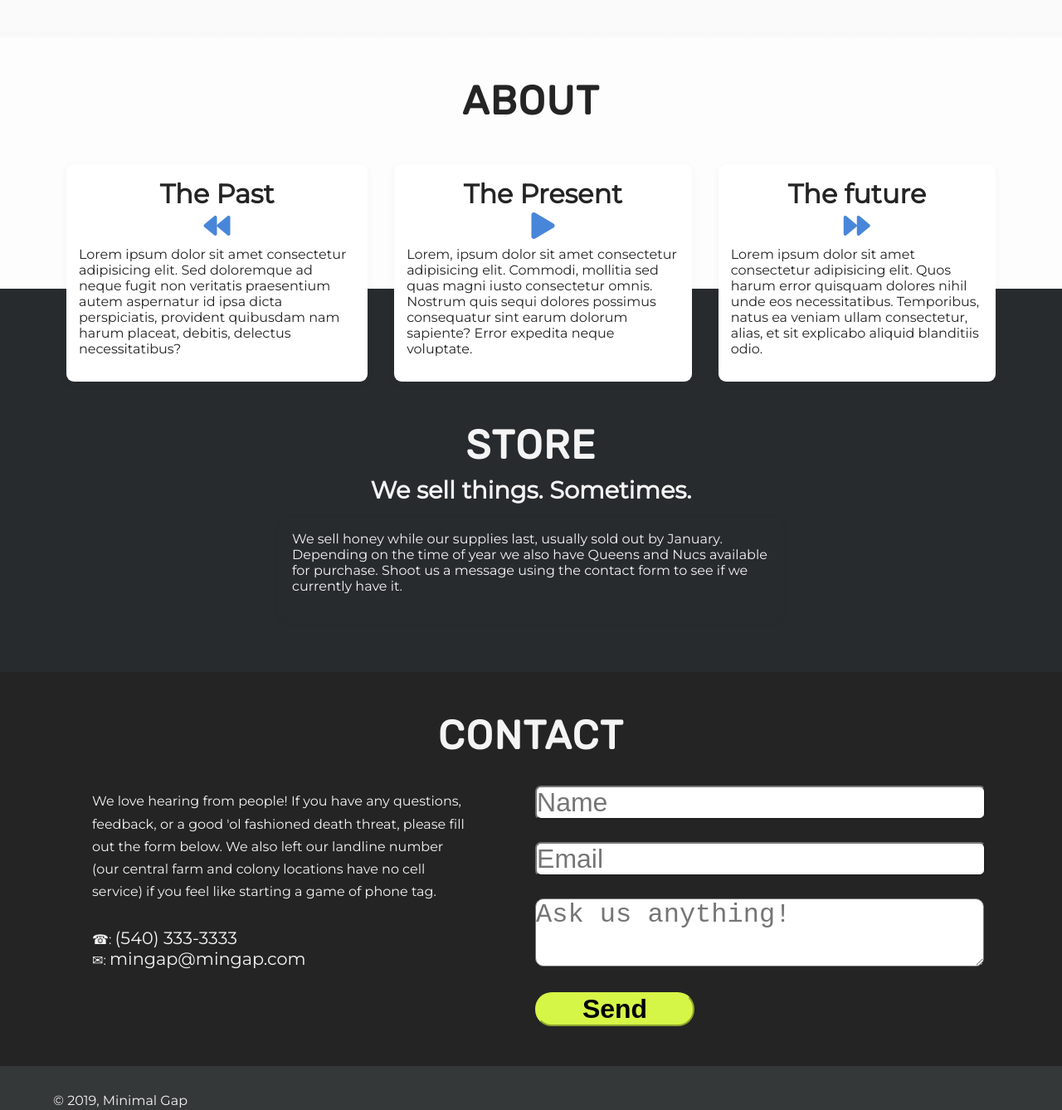
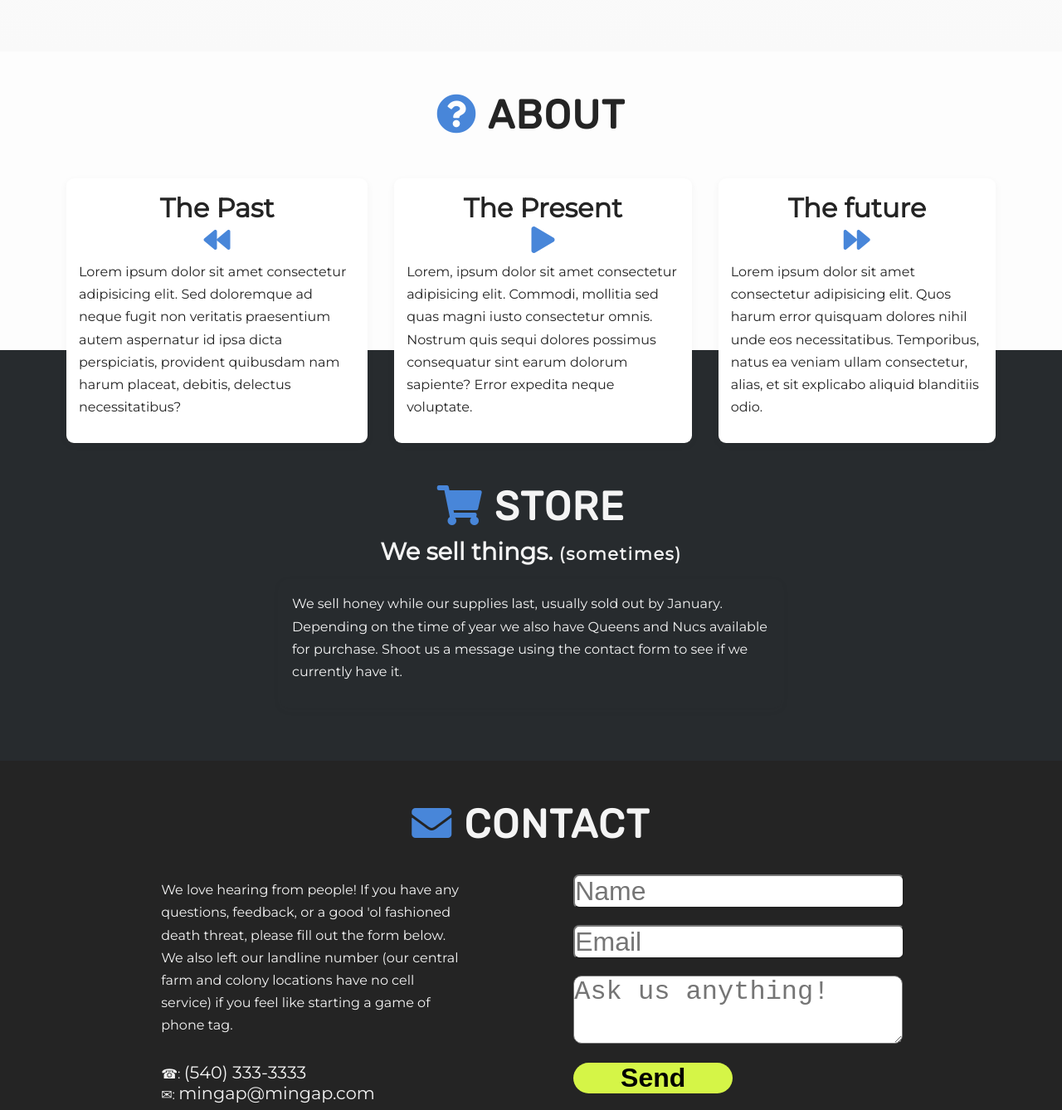
Before and after one commit to greenlightjohnny/mingap, a plain HTML site: page index.html in a window 1280 px wide. Shown: the part 1462-2800 px from the top of the page at 83% size. Drawn offline with Linux system fonts and the light colour scheme.

Commit message:
Navbar shadow, logo, accent colors, mobile LS view

```diff
--- a/CSS/style.scss
+++ b/CSS/style.scss
@@ -6,7 +6,7 @@
 
 $screen-tablet: 550px;
 $screen-tablet-large: 811px;
-$screen-desktop: 1050px;
+$screen-desktop: 1201px;
 $screen-desktop-large: 1300px;
 
 @mixin tablet {
@@ -17,6 +17,12 @@ $screen-desktop-large: 1300px;
 
 @mixin tabletLarge {
     @media(min-width: #{$screen-tablet-large}) {
+        @content;
+    }
+}
+
+@mixin desktop {
+    @media(min-width: #{$screen-desktop}) {
         @content;
     }
 }
@@ -100,8 +106,13 @@ header {
         top: 30%;
 
         @include tablet {
+            font-size: 6rem;
+        }
+        @include tabletLarge {
             font-size: 8rem;
         }
+
+
     }
 }
 
@@ -116,7 +127,7 @@ header {
 /**************************************************************************
 *********************** MAIN **********************************************/
 .anch {
-    display: none;
+    visibility: hidden;
 }
 #mainNav {
     display: flex;
@@ -126,9 +137,20 @@ header {
     align-items: center;
     background: #fff;
     z-index: 2;
+    transition: all ease 1s;
 
     .logo {
         margin: 1rem 0 1rem 10%;
+
+
+
+        img {
+            position: center;
+            width: 50px;
+            height: auto;
+            color: #4886d9;
+
+        }
     }
 
     ul {
@@ -147,6 +169,10 @@ header {
             font-weight: bold;
             color: $offblack;
 
+        }
+
+        a:hover {
+            color: #4886d9;
         }
     }
 
@@ -240,7 +266,8 @@ header {
 .stickyNav {
     position: sticky;
     top: 0;
-    width: 100%
+    width: 100%;
+  box-shadow: 0px 1px 10px #999;
 }
 
 .blurBackground {
@@ -259,6 +286,9 @@ header {
 
     #tt {
         @include sectionHeading;
+        .fas {
+            color:#4886d9;
+        }
     }
 
     h3 {
@@ -449,6 +479,7 @@ header {
     }
 
     p {
+        line-height: 1.7rem;
         color: $offblack;
         @include paragraphPadding;
     }
@@ -532,16 +563,24 @@ header {
         @include sectionHeading;
         color: $offwhite;
         padding-bottom: .5rem;
+        .fas {
+            color: #4886d9;
+        }
     }
 
     h3 {
         @include subHeading;
         color: $offwhite;
         font-size: 1.8rem;
+        .some {
+            font-size: 1.3rem;
+            letter-spacing: .1rem;
+        }
     }
 
     p {
         color: $offwhite;
+        line-height: 1.7rem;
         @include paragraphPadding;
     }
 }
@@ -565,6 +604,10 @@ header {
         display: flex;
         flex: 1;
         }
+
+        @include desktop {
+            width: 80%;
+        }
     }
 
     .contactTop {
@@ -578,14 +621,24 @@ header {
         @include tabletLarge {
             margin: 0 2rem 0 2rem;
         }
+
+        @include desktop {
+            margin: 0 5%;
+        }
     }
     .form {
         width: 90%;
         margin: 0 auto;
+        padding-left: 15px;
+        padding-right: 15px;
 
         @include tabletLarge {
-            width: 100%;
+
             margin: 0 2rem 0 2rem;
+        }
+
+        @include desktop {
+            margin: 0 5%;
         }
 
     }
@@ -610,12 +663,12 @@ header {
 
     #button {
         background: rgb(213, 245, 71);
-        border-color: rgb(213, 245, 71);
+        border: none;
         border-radius: 20px;
         font-weight: bold;
         color: #000;
         margin-bottom: 0;
-        border-style: outset;
+
 
 
         @include tablet {
@@ -633,6 +686,10 @@ header {
 
     h2 {
         @include sectionHeading;
+        .fas {
+        color: #4886d9;
+
+        }
     }
 
     p {
--- a/JS/main.js
+++ b/JS/main.js
@@ -23,6 +23,7 @@ const nav = document.querySelector('#mainNav');
 function stickyNav() {
     const anch = document.querySelector('.anch');
     const anchPos = anch.offsetTop;
+    console.log(anchPos)
     const navPos = nav.offsetTop;
     if(window.pageYOffset >= anchPos) {
         nav.classList.add('stickyNav')
--- a/index.html
+++ b/index.html
@@ -24,12 +24,12 @@
     <div class="anch"></div>
     <nav id="mainNav">
         <div class="logo">
-            MGA
+            <img src="/IMG/bee2logo.svg" alt="">
         </div>
             <ul id="desktopNav">
                 <li><a href="#">Home</a></li>
-                <li><a href="#articles">Articles</a></li>
-                <li><a href="#about">About</a></li>
+                <li><a href="#navA">Articles</a></li>
+                <li><a href="#navAb">About</a></li>
                 <li><a href="#store">Store</a></li>
                 <li><a href="#contact">Contact</a></li>
             </ul>
@@ -62,7 +62,7 @@
     <main>
         <div class="anchor" id="navA"></div>
         <section class="articles" id="articles">
-            <h2 id="tt">Articles</h2>
+            <h2 id="tt"><i class="fas fa-info-circle"></i> Articles</h2>
 
             <ul class="hexflex">
                 <li class="hexagon">
@@ -160,7 +160,7 @@
 
         <div class="anchor" id="navAb"></div>
         <section class="about" id="about">
-            <h2>About</h2>
+            <h2><i class="fas fa-question-circle"></i> About</h2>
 
             <article>
                 <div class="past">
@@ -184,15 +184,15 @@
         </section>
         <div class="anchor" id="navS"></div>
         <section class="store" id="store">
-            <h2>Store</h2>
+            <h2><i class="fas fa-shopping-cart"></i> Store</h2>
             <div class="storeTop">
-            <h3>We sell things. Sometimes.</h3>
+            <h3> We sell things. <span class="some">(sometimes)</span></h3>
             <p>We sell honey while our supplies last, usually sold out by January. Depending on the time of year we also have Queens and Nucs available for purchase. Shoot us a message using the contact form to see if we currently have it.</p>
             </div>
         </section>
         <div class="anchor" id="navC"></div>
         <section class="contact" id="contact">
-            <h2>Contact</h2>
+            <h2><i class="fas fa-envelope"></i> Contact</h2>
             <div class="contactFlex">
                 <div class="contactTop">
                     <p>We love hearing from people! If you have any questions, feedback, or a good 'ol fashioned death threat, please fill out the form below. We also left our landline number (our central farm and colony locations have no cell service) if you feel like starting a game of phone tag. <br>
```
Also changed, not shown: CSS/style.css, IMG/bee2logo.svg (added), IMG/beelogo.svg (added), 1 other file.
